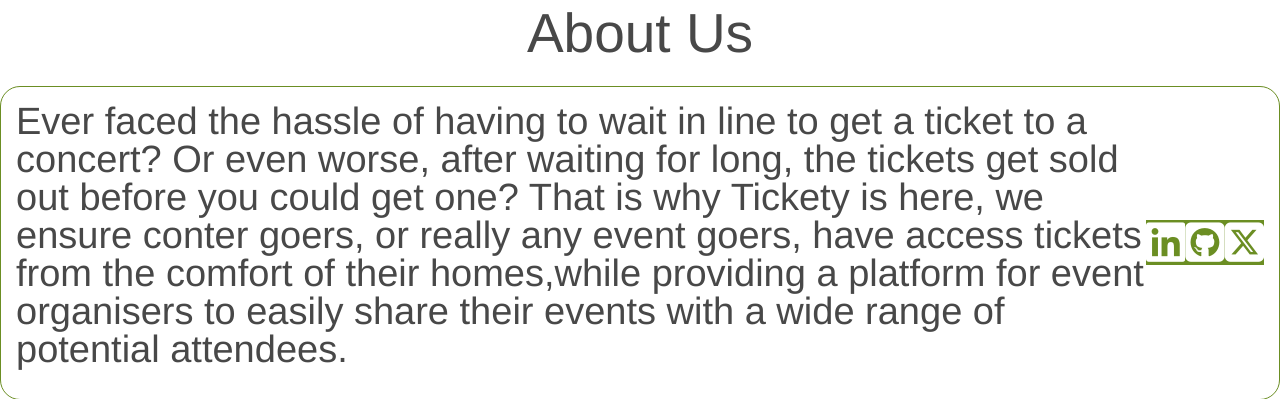
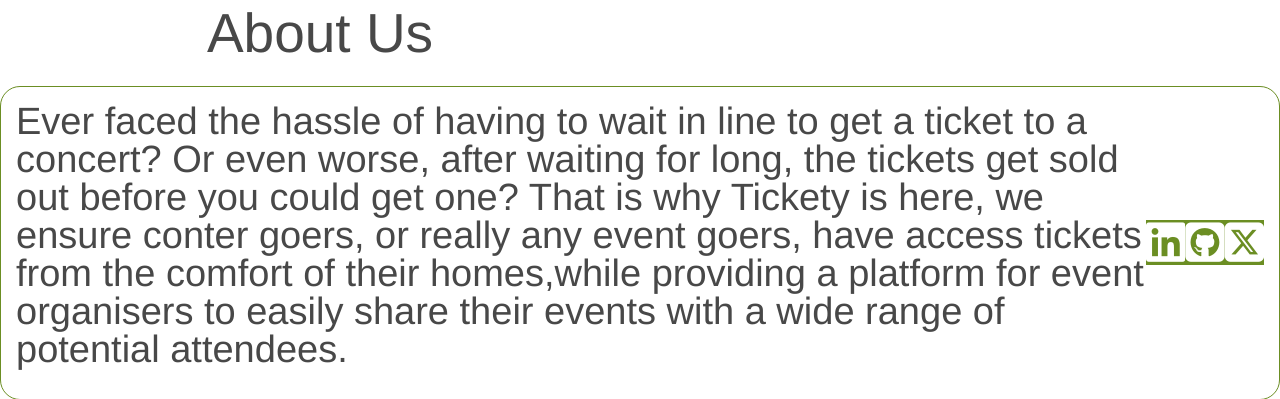
Before and after one commit to Palo87Nate/tickety, a Flask app: page /about in a window 1280 px wide. Shown: the part 55-454 px from the top of the page. Run offline with Flask 3, Linux system fonts and the light colour scheme; some libraries are stand-ins or nearby versions.

Commit message:
"Updated about.html template: changed 'center font-xl' to 'center half font-xl' in h1 tag."

```diff
--- a/templates/about.html
+++ b/templates/about.html
@@ -3,14 +3,16 @@
 
 {% block content %}
 <div class="mid">
-    <h1 class="center center font-xl">About Us</h1>
+    <h1 class="center center half font-xl">About Us</h1>
     <div class="green-outline padding-15 round-corners center" id="ticket">
         <p class="font-m">
             {{ about_full }}
-        </p>
-        <a href="www.linkedin.com/in/nathan-nkweto"><i class="font-l green fa-brands fa-linkedin"></i></a>
+        </p><br>
+        <div class="center">
+             <a href="www.linkedin.com/in/nathan-nkweto"><i class="font-l green fa-brands fa-linkedin"></i></a>
         <a href="https://github.com/Palo87Nate"><i class="font-l green fa-brands fa-square-github"></i></a>
         <a href="https://x.com/NathanNkweto"><i class="font-l green fa-brands fa-square-x-twitter"></i></a>
-    </div>
+        </div>
+           </div>
 </div>
 {% endblock %}
```
